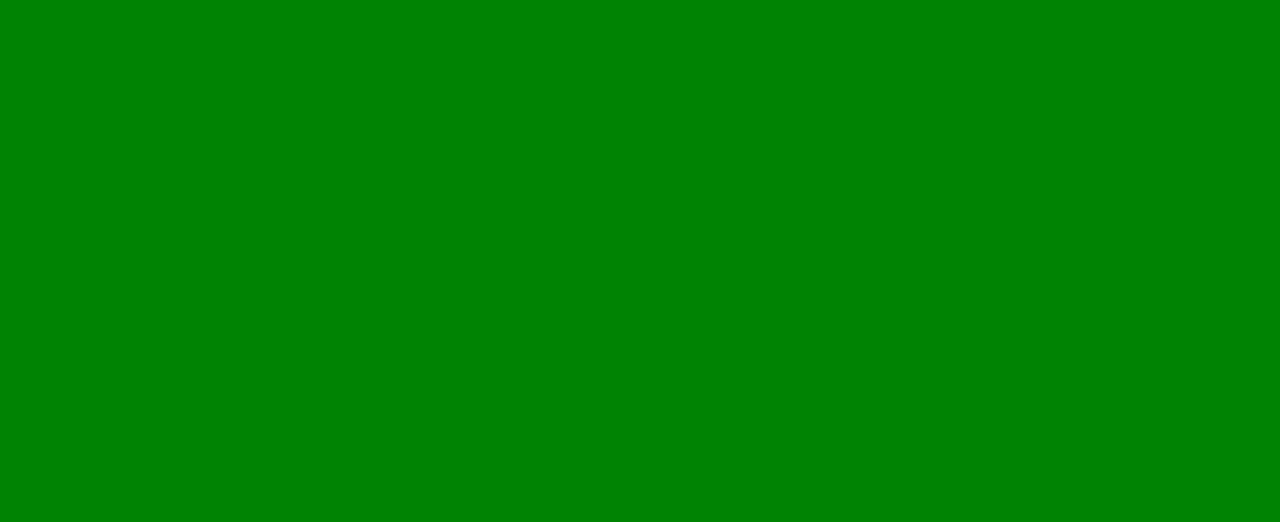
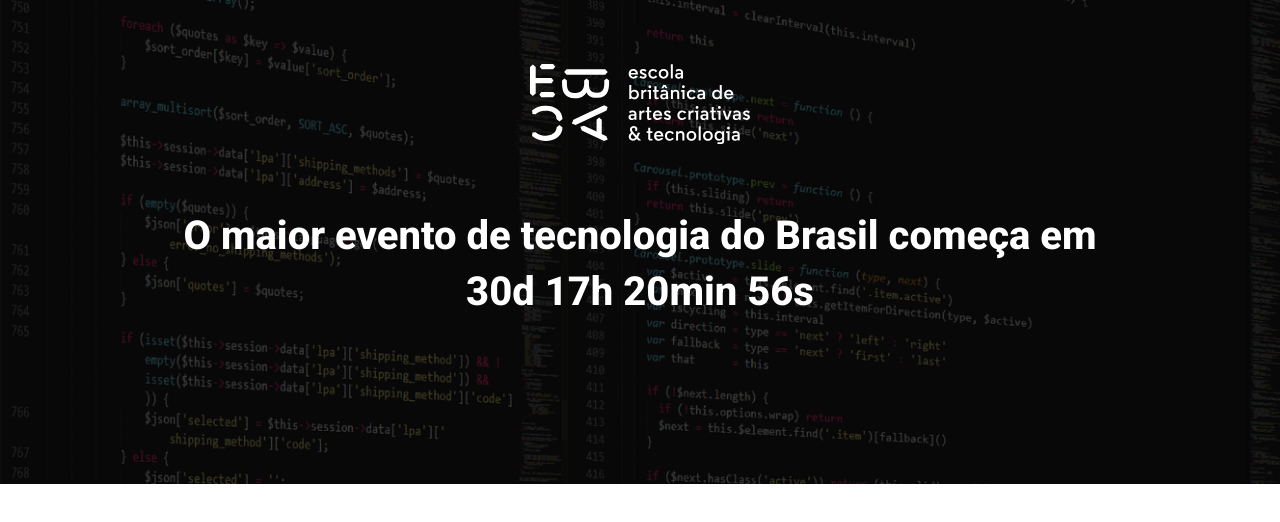
Before and after one commit to JoelRiquelmy/ebac_talks, a website built with Parcel: page src/index.html in a window 1280 px wide. Built offline with nearby package versions, Linux system fonts and the light colour scheme.

Commit message:
criando hero

```diff
--- a/package.json
+++ b/package.json
@@ -11,6 +11,7 @@
   "license": "ISC",
   "devDependencies": {
     "@parcel/transformer-sass": "^2.15.4",
-    "parcel": "^2.15.4"
+    "parcel": "^2.15.4",
+    "sharp": "^0.33.5"
   }
 }
--- a/src/index.html
+++ b/src/index.html
@@ -1,13 +1,26 @@
 <!DOCTYPE html>
-<html lang="en">
+<html lang="pt-BR">
 <head>
     <meta charset="UTF-8">
     <meta name="viewport" content="width=device-width, initial-scale=1.0">
     <title>Document</title>
+
+    <link rel="preconnect" href="https://fonts.googleapis.com">
+    <link rel="preconnect" href="https://fonts.gstatic.com" crossorigin>
+    <link href="https://fonts.googleapis.com/css2?family=Roboto:ital,wght@0,100..900;1,100..900&display=swap" rel="stylesheet">
+
     <link rel="stylesheet" href="styles/main.scss">
 </head>
 <body>
-
+    <header class="hero">
+        <div class="container">
+            <img class="hero__logo" src="images/ebac_logo.svg" alt="EBAC">
+            <P class="hero__text">
+                O maior evento de tecnologia do Brasil começa em
+                30d 17h 20min 56s
+            </P>
+        </div>
+    </header>
 
     <script src="scripts/main.js"></script>
 </body>
--- /dev/null
+++ b/src/styles/_hero.scss
@@ -0,0 +1,53 @@
+.hero {
+    padding-top: 64px;
+    padding-bottom: 100px;
+    background-image: url('../images/fundo.png');
+    background-repeat: no-repeat;
+    background-size: cover;
+    position: relative;
+
+    .container {
+        position: relative;
+    }
+
+    &::before {
+        content: '';
+        position: absolute;
+        top: 0;
+        left: 0;
+        width: 100%;
+        height: 100%;
+        background-color: #000;
+        opacity: 0.7;
+    }
+
+    &__text {
+        margin-top: 64px;
+        margin-bottom: 64px;
+        font-size: 40px;
+        line-height: 56px;
+        font-weight: 800;
+        text-align: center;
+    }
+
+    &__logo {
+        margin: 0 auto;
+        height: 80px;
+        display : block;
+    }
+
+    @media  (max-width: 640px) {
+        padding: 40px 0;
+
+        &__text {
+            font-size: 22px;
+            line-height: 24px;
+            margin-top: 24px 0;
+        }
+
+        &__logo {
+            height: 24px;
+        }
+
+    }
+}
--- a/src/styles/main.scss
+++ b/src/styles/main.scss
@@ -1,3 +1,23 @@
-body {
-    background-color: green;
+@use 'hero';
+
+* {
+    margin: 0;
+    padding: 0;
+    box-sizing: border-box;
+    font-family: Roboto, sans-serif;
+    color: #fff;
 }
+
+.container {
+    width: 100%;
+    max-width: 960px;
+    margin: 0 auto;
+
+    @media (max-width: 640px) {
+        max-width: 80%;
+    }
+
+    @media (max-width: 1024px) {
+        max-width: 90%;
+    }
+}
```
Also changed, not shown: 1 other file.
